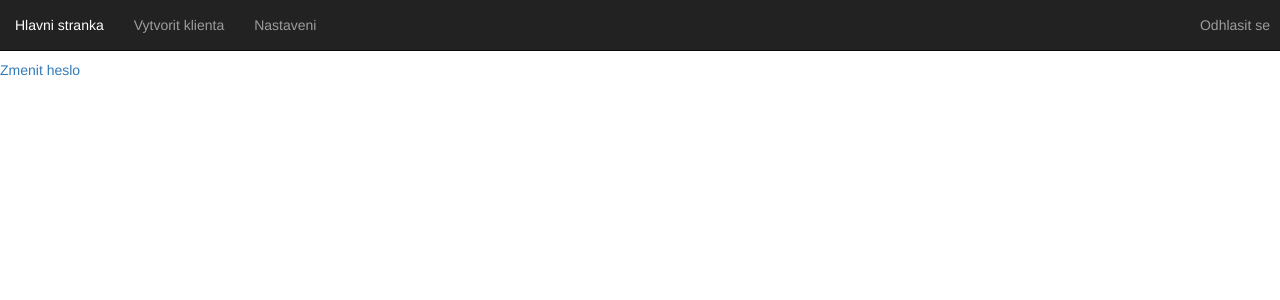
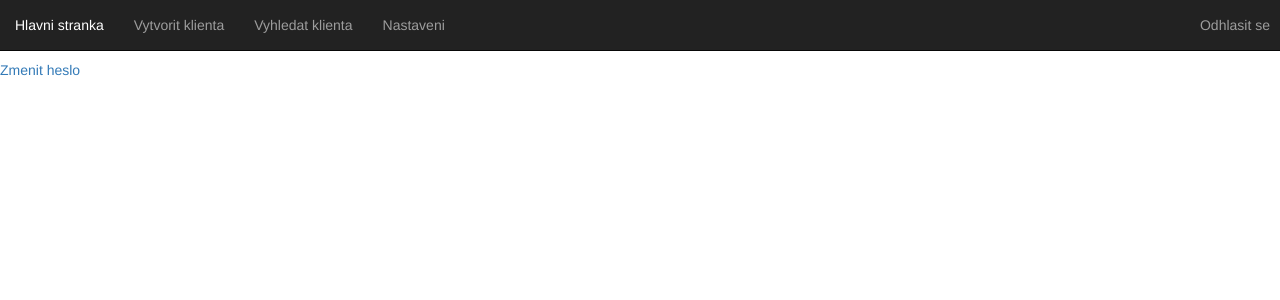
Before and after one commit to dvorakj31/crm_website, a Django app: page /crm/settings/ in a window 1280 px wide. Shown: the top 300 px of the page. Run offline with Django 3.2, Linux system fonts and the light colour scheme; the visitor is signed in with stand-in values (Sample User, id 1); some libraries are stand-ins or nearby versions.

Commit message:
navbar addition

```diff
--- a/crm_api/templates/crm_api/navbars.html
+++ b/crm_api/templates/crm_api/navbars.html
@@ -8,6 +8,9 @@
                     </li>
                     <li>
                         <a href="{% url 'crm_api:create_customer' %}">Vytvorit klienta</a>
+                    </li>
+                    <li>
+                        <a href="{% url 'crm_api:select_customer' %}">Vyhledat klienta</a>
                     </li>
                     <li>
                         <a href="{% url 'crm_api:settings' %}">Nastaveni</a>
```
